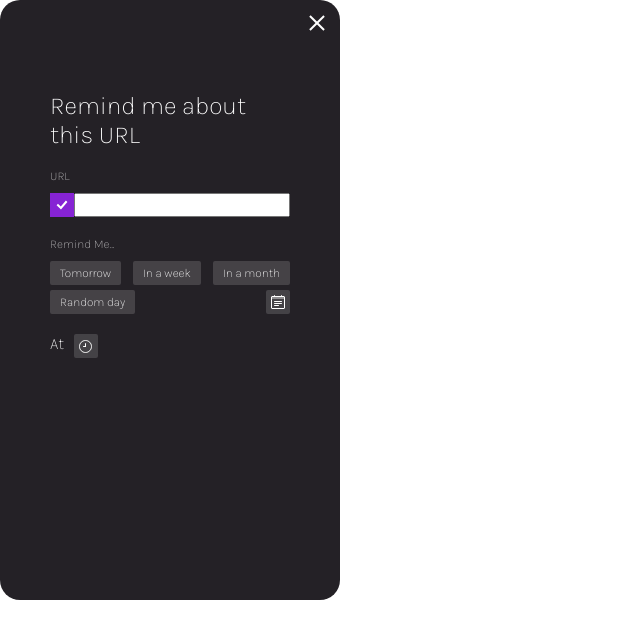
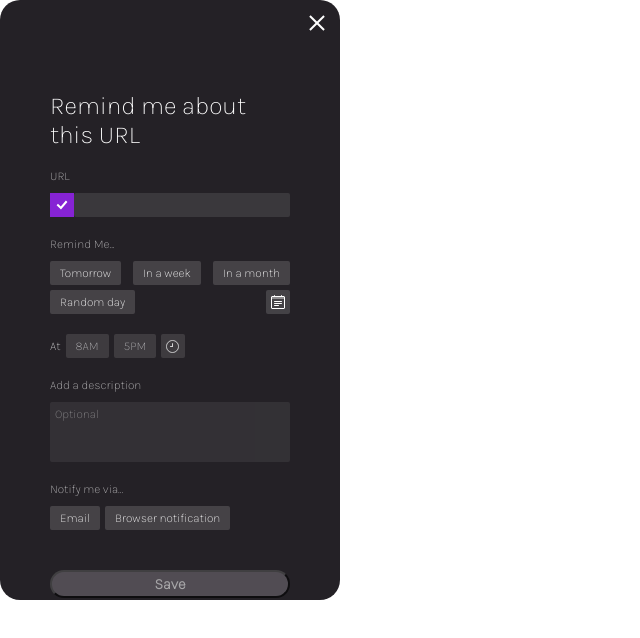
Before and after one commit to Matt-Hulme/Remind.Me, a React (Vite) app: page / in a window 1280 px wide. Shown: the top 638 px of the page, without its empty margins (0-640 px from the left). Built offline with nearby package versions, Linux system fonts and the light colour scheme.

Commit message:
Layout finished (need to adjust content above)

```diff
--- a/src/App.css
+++ b/src/App.css
@@ -91,11 +91,15 @@
   height: 24px;
   display:flex;
   margin-bottom: 20px;
+
 }
 
 .UrlTextBox{
   width: 100%;
   height: 100%;
+  background: rgba(255, 255, 255, 0.10);
+  border-radius: 2px;
+  border: none;
 }
 
 .DateAndTimeSelectorWrapper {
@@ -112,13 +116,24 @@
   align-items: center;
   align-content: center;
   margin-bottom: 20px;
-
 }
 
 .TimeSelector{
   display: flex;
   flex-direction: row;
-  gap: 10px;
+  align-items: center;
+  column-gap: 5px;
+  margin-bottom: 20px;
+}
+
+.TimeSelector div{
+  color: #FFF;
+  font-family: Karla;
+  font-size: 12px;
+  font-style: normal;
+  font-weight: 500;
+  line-height: normal;
+  opacity: 0.8;
 }
 
 .SelectableOptionRectangle {
@@ -167,3 +182,107 @@
   width: 100%;
   height: 100%;
 }
+
+.DescriptionContainer {
+  margin-bottom: 20px
+}
+
+
+.DescriptionContainer div{
+  color: #FFF;
+  font-family: Karla;
+  font-size: 12px;
+  font-style: normal;
+  font-weight: 400;
+  line-height: normal;
+  opacity: 0.7;
+}
+
+.DescriptionField {
+  width: 100%;
+}
+
+.DescriptionTextBox{
+  display: flex;
+  width: 100%;
+  height: 60px;
+  background: rgba(255, 255, 255, 0.10);
+  border-radius: 2px;
+  border: none;
+  margin-top: 10px;
+}
+
+.DescriptionTextBox::placeholder{
+  position: absolute;
+  top: 5px;
+  left: 5px;
+  color: #FFF;
+  font-family: Karla;
+  font-size: 12px;
+  font-style: normal;
+  font-weight: 400;
+  line-height: normal;
+  opacity: 0.6;
+}
+
+.NotificationTypeSelectorContainer {
+  display: flex;
+  flex-direction: column;
+  margin-bottom: 40px;
+}
+
+
+.NotificationTypeSelector{
+  display: flex;
+  column-gap: 5px;
+}
+
+.NotificationTypeSelectorText {
+  color: #FFF;
+  font-family: Karla;
+  font-size: 12px;
+  font-style: normal;
+  font-weight: 400;
+  line-height: normal;
+  opacity: 0.7;
+  margin-bottom: 10px;
+}
+
+.SaveButtonContainer{
+  display:flex;
+  flex-direction: column;
+  align-items: center;
+  justify-content: flex-start;
+  height: 70px;
+}
+
+.SaveButton{
+  width: 100%;
+  height: 28px;
+  border-radius: 14px;
+  background: #6F6A72;
+  display: flex;
+  padding: 5px 20px;
+  justify-content: center;
+  align-items: center;
+  gap: 10px;
+  align-self: stretch;
+  color: #FFF;
+  font-family: Karla;
+  font-size: 15px;
+  font-style: normal;
+  font-weight: 700;
+  line-height: normal;
+  opacity: 0.6;
+
+}
+
+.SaveButton::after{
+  color: #FFF;
+  font-family: Karla;
+  font-size: 15px;
+  font-style: normal;
+  font-weight: 700;
+  line-height: normal;
+  opacity: 0.6;
+}
--- a/src/components/Buttons/SaveButton.jsx
+++ b/src/components/Buttons/SaveButton.jsx
@@ -0,0 +1,9 @@
+export default function SaveButton () {
+  return(
+    <div className="SaveButtonContainer">
+      <button className="SaveButton">
+        Save
+      </button>
+    </div>
+  )
+}
--- a/src/components/DateAndTimeSelectorWrapper.jsx
+++ b/src/components/DateAndTimeSelector.jsx
@@ -1,12 +1,14 @@
 import DateSelector from "./DateSelector"
 import TimeSelector from './TimeSelector'
+import Description from './Description'
 
-export default function DateAndTimeSelectorWrapper () {
+export default function DateAndTimeSelector () {
     return (
-        <div className="DateAndTimeSelectorWrapper">
+        <div className="DateAndTimeSelector">
             <h2 className="MainSubtitle">Remind Me...</h2>
             <DateSelector />
             <TimeSelector />
+            <Description />
         </div>
     )
 }
--- a/src/components/Description.jsx
+++ b/src/components/Description.jsx
@@ -0,0 +1,13 @@
+import DescriptionField from './DescriptionField.jsx'
+
+
+export default function Description () {
+    return (
+        <div className="DescriptionContainer">
+            <div>
+                Add a description
+            </div>
+            <DescriptionField />
+        </div>
+    )
+}
--- /dev/null
+++ b/src/components/DescriptionField.jsx
@@ -0,0 +1,12 @@
+export default function DescriptionField (){
+  return (
+    <div className="DescriptionField">
+      <form className="DescriptionFieldForm">
+        <label htmlFor ="DescriptionForm">
+        </label>
+        <input className="DescriptionTextBox" type="text" id="UrlTextBox" placeholder="Optional">
+        </input>
+      </form>
+    </div>
+  )
+}
--- /dev/null
+++ b/src/components/NotificationTypeSelector.jsx
@@ -0,0 +1,19 @@
+import SelectableOptionRectangle from "./SelectableOptionRectangle";
+
+export default function NotificationTypeSelector (){
+  return (
+    <div className="NotificationTypeSelectorContainer">
+      <div className="NotificationTypeSelectorText">
+        Notify me via...
+      </div>
+      <div className="NotificationTypeSelector">
+        <SelectableOptionRectangle>
+          Email
+        </SelectableOptionRectangle>
+        <SelectableOptionRectangle>
+          Browser notification
+        </SelectableOptionRectangle>
+      </div>
+    </div>
+  )
+}
--- a/src/components/Pages/MainPage.jsx
+++ b/src/components/Pages/MainPage.jsx
@@ -1,6 +1,8 @@
 import CloseButton from '../Buttons/CloseButton.jsx'
 import UrlField from '../UrlField.jsx'
-import DateSelectorWrapper from '../DateAndTimeSelectorWrapper.jsx'
+import DateAndTimeSelector from '../DateAndTimeSelector.jsx'
+import NotificationTypeSelector from '../NotificationTypeSelector.jsx'
+import SaveButton from '../Buttons/SaveButton.jsx'
 
 
 export default function MainPage () {
@@ -11,7 +13,9 @@ export default function MainPage () {
             <h1 className="Mainh1">Remind me about this URL</h1>
             <h2 className="MainSubtitle">URL</h2>
             <UrlField />
-            <DateSelectorWrapper />
+            <DateAndTimeSelector />
+            <NotificationTypeSelector />
+            <SaveButton />
         </div>
     </div>
     )
--- a/src/components/TimeSelector.jsx
+++ b/src/components/TimeSelector.jsx
@@ -1,4 +1,5 @@
 import ClockButton from './Buttons/ClockButton'
+import SelectableOptionRectangle from './SelectableOptionRectangle'
 
 export default function TimeSelector () {
   return (
@@ -6,6 +7,16 @@ export default function TimeSelector () {
       <div>
           At
       </div>
+      <SelectableOptionRectangle>
+        <div>
+          8AM
+        </div>
+      </SelectableOptionRectangle>
+      <SelectableOptionRectangle>
+        <div>
+          5PM
+        </div>
+      </SelectableOptionRectangle>
       <ClockButton />
     </div>
   )
```
Also changed, not shown: src/components/NotificationType.jsx (deleted). Lines whose indentation alone changed are shown as unchanged.
